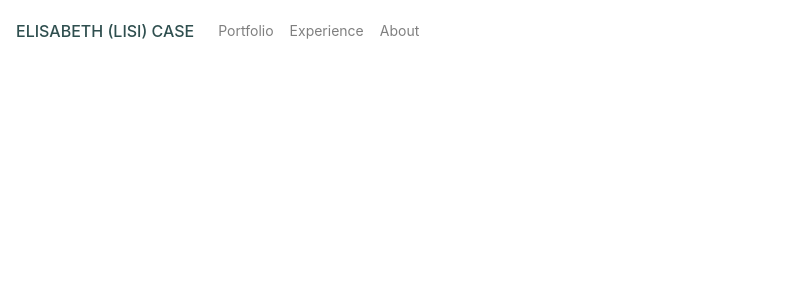
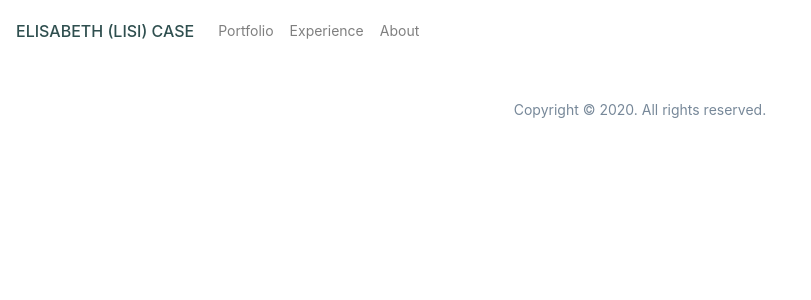
Before and after one commit to lisicase/portfolio, a React (Create React App) app: page / in a window 1280 px wide. Shown: the top 300 px of the page, without its empty margins (0-811 px from the left). Built offline with nearby package versions, Linux system fonts and the light colour scheme.

Commit message:
drafted footer component

```diff
--- a/src/App.js
+++ b/src/App.js
@@ -9,6 +9,7 @@ function App() {
   return (
     <div className="App">
       <NavBar />
+      <Footer />
     </div>
   );
 }
@@ -30,4 +31,21 @@ class NavBar extends Component {
   }
 }
 
+class Footer extends Component {
+  render() {
+    return (
+      <footer>
+        <div class="container text-center">
+            <p>
+              <a href="mailto:casee@uw.edu"><i class="contact fa fa-envelope-square fa-2x"></i></a>
+              <a href="https://linkedin.com/in/elisabethcase"><i class="contact fa fa-linkedin-square fa-2x"></i></a>
+              <a href="https://github.com/lisicase"><i class="contact fa fa-github-square fa-2x"></i></a>
+            </p>
+            <p>Copyright &copy; 2020. All rights reserved.</p>
+        </div>
+      </footer>
+    );
+  }
+}
+
 export default App;
```
